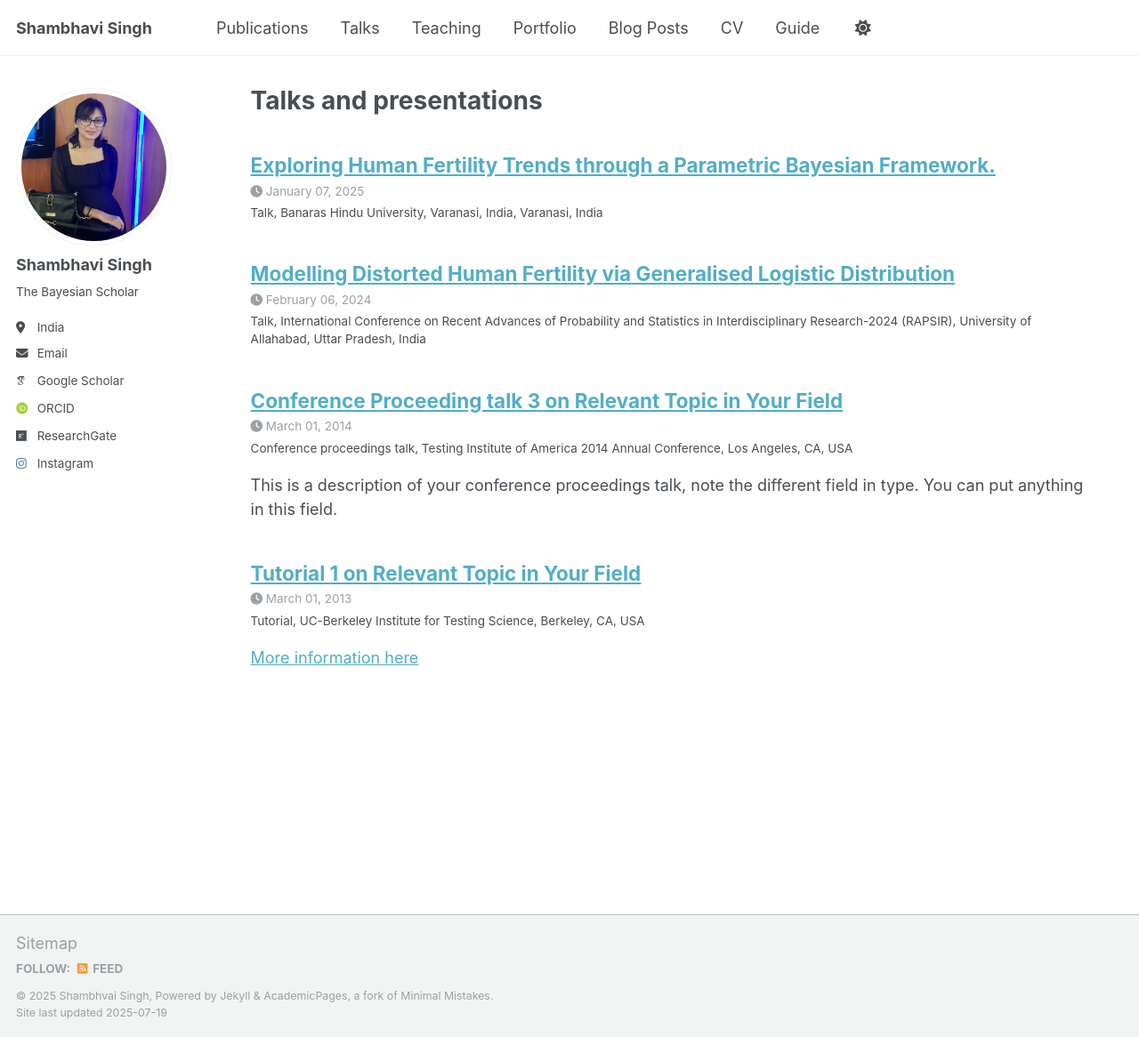
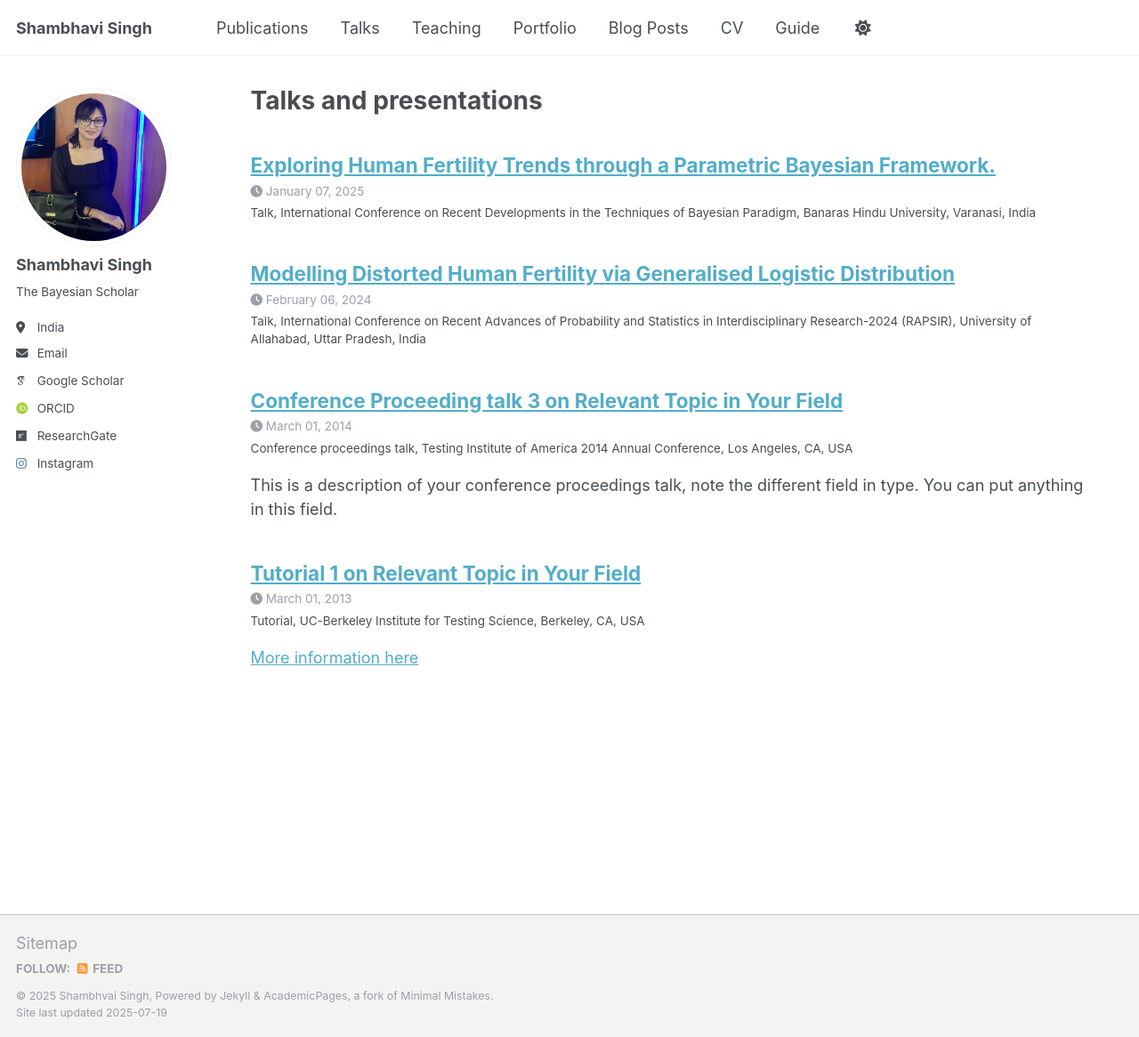
Before and after one commit to shambhavisingh010/shambhavisingh010.github.io, a Jekyll site: the page built from _pages/talks.html, in a window 1280 px wide and 1166 px high. Shown: the whole window at 89% size. Built offline with Jekyll 4.4.1, drawn with Linux system fonts in a browser that asks for light colours; some web fonts are replaced.

Commit message:
Update talk-1.md

```diff
--- a/_talks/talk-1.md
+++ b/_talks/talk-1.md
@@ -3,7 +3,7 @@ title: "Exploring Human Fertility Trends through a Parametric Bayesian Framework
 collection: talks
 type: "Talk"
 permalink: /talks/talk-1
-venue: "Banaras Hindu University, Varanasi, India"
+venue: "International Conference on Recent Developments in the Techniques of Bayesian Paradigm"
 date: 2025-01-07
-location: "Varanasi, India"
+location: "Banaras Hindu University, Varanasi, India"
 ---
```
